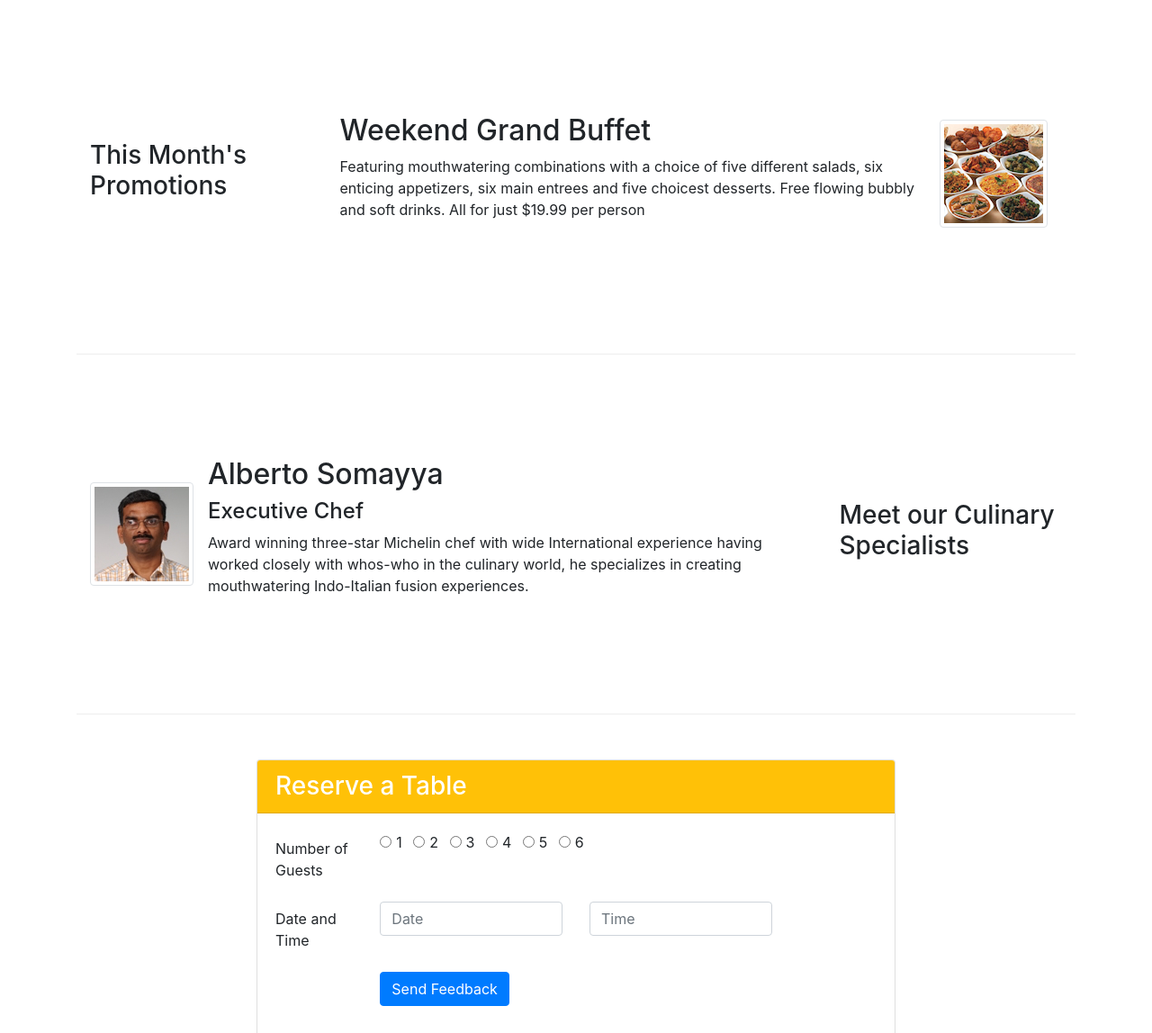
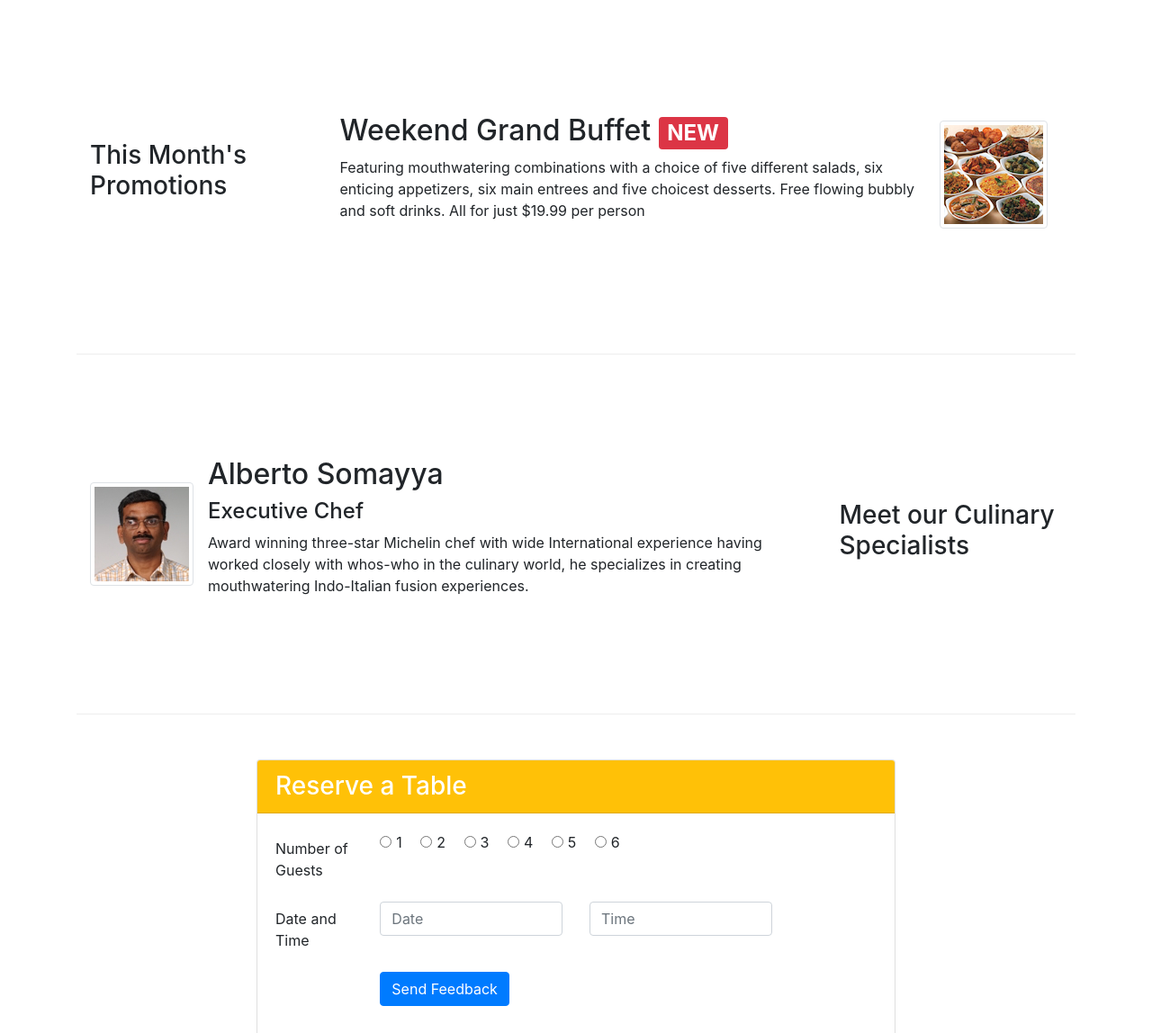
Before and after one commit to TashaYar/ConFusion, a website: page index.html in a window 1280 px wide. Shown: the part 740-1888 px from the top of the page at 90% size. Drawn offline with nearby package versions, Linux system fonts and the light colour scheme.

Commit message:
assignment2

```diff
--- a/index.html
+++ b/index.html
@@ -130,7 +130,10 @@
               alt="buffet"
             />
             <div class="media-body">
-              <h2>Weekend Grand Buffet</h2>
+              <h2>
+                Weekend Grand Buffet
+                <span class="badge badge-danger"> NEW</span>
+              </h2>
               <p class="d-none d-sm-block">
                 Featuring mouthwatering combinations with a choice of five
                 different salads, six enticing appetizers, six main entrees and
@@ -180,7 +183,7 @@
                     >Number of Guests
                   </label>
                   <div class="col-12 col-md-10">
-                    <div class="form-check form-check-inline mr-2">
+                    <div class="form-check form-check-inline mr-3">
                       <input
                         class="form-check-input"
                         type="radio"
@@ -192,7 +195,7 @@
                         1
                       </label>
                     </div>
-                    <div class="form-check form-check-inline mr-2">
+                    <div class="form-check form-check-inline mr-3">
                       <input
                         class="form-check-input"
                         type="radio"
@@ -204,7 +207,7 @@
                         2
                       </label>
                     </div>
-                    <div class="form-check form-check-inline mr-2">
+                    <div class="form-check form-check-inline mr-3">
                       <input
                         class="form-check-input"
                         type="radio"
@@ -216,7 +219,7 @@
                         3
                       </label>
                     </div>
-                    <div class="form-check form-check-inline mr-2">
+                    <div class="form-check form-check-inline mr-3">
                       <input
                         class="form-check-input"
                         type="radio"
@@ -228,7 +231,7 @@
                         4
                       </label>
                     </div>
-                    <div class="form-check form-check-inline mr-2">
+                    <div class="form-check form-check-inline mr-3">
                       <input
                         class="form-check-input"
                         type="radio"
@@ -240,7 +243,7 @@
                         5
                       </label>
                     </div>
-                    <div class="form-check form-check-inline mr-2">
+                    <div class="form-check form-check-inline mr-3">
                       <input
                         class="form-check-input"
                         type="radio"
```
